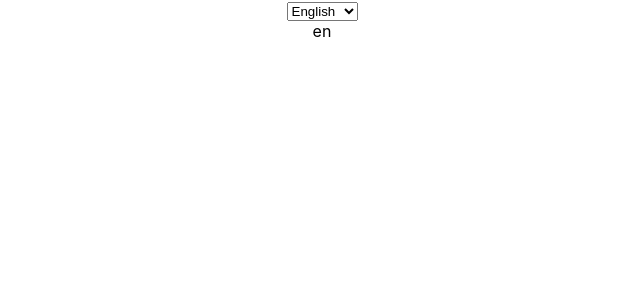
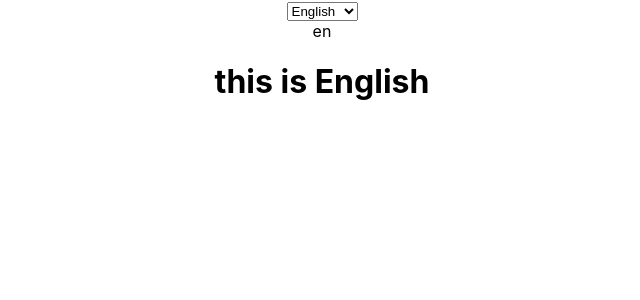
Before and after one commit to aryakrm/React-Exercises-Develhope, a React (Create React App) app: page / in a window 1280 px wide. Shown: the top 300 px of the page, without its empty margins (318-958 px from the left). Built offline with nearby package versions, Linux system fonts and the light colour scheme.

Commit message:
context2 Done

```diff
--- a/src/App.js
+++ b/src/App.js
@@ -1,4 +1,5 @@
 import "./App.css";
+import Consumer from "./Consumer";
 import { DisplayLanguage } from "./DisplayLanguage";
 
 function App() {
--- /dev/null
+++ b/src/Consumer.js
@@ -0,0 +1,28 @@
+import React from "react";
+import { LanguageContext } from "./LanguageContext";
+const Strings = {
+  en: {
+    lang: "this is English",
+  },
+  de: { lang: "Das ist Deutsch" },
+};
+
+class Consumer extends React.Component {
+  render() {
+    return (
+      <div>
+        <LanguageContext.Consumer>
+          {(Language) => {
+            return (
+              <div>
+                <h1>{Strings[Language].lang}</h1>
+              </div>
+            );
+          }}
+        </LanguageContext.Consumer>
+      </div>
+    );
+  }
+}
+
+export default Consumer;
--- a/src/DisplayLanguage.js
+++ b/src/DisplayLanguage.js
@@ -1,5 +1,6 @@
 import React from "react";
 import { LanguageContext } from "./LanguageContext";
+import Consumer from "./Consumer";
 
 export class DisplayLanguage extends React.Component {
   state = {
@@ -19,6 +20,7 @@ export class DisplayLanguage extends React.Component {
         </select>
         <LanguageContext.Provider value={this.state.language}>
           <div>{this.state.language}</div>
+          <Consumer />
         </LanguageContext.Provider>
       </div>
     );
```
